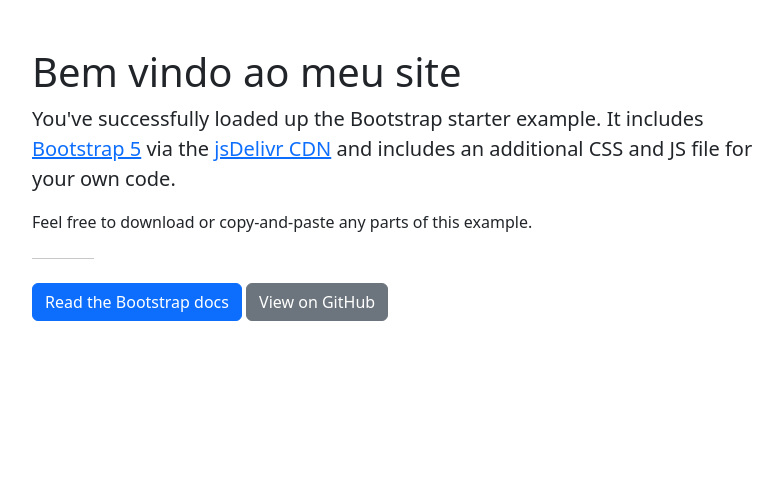
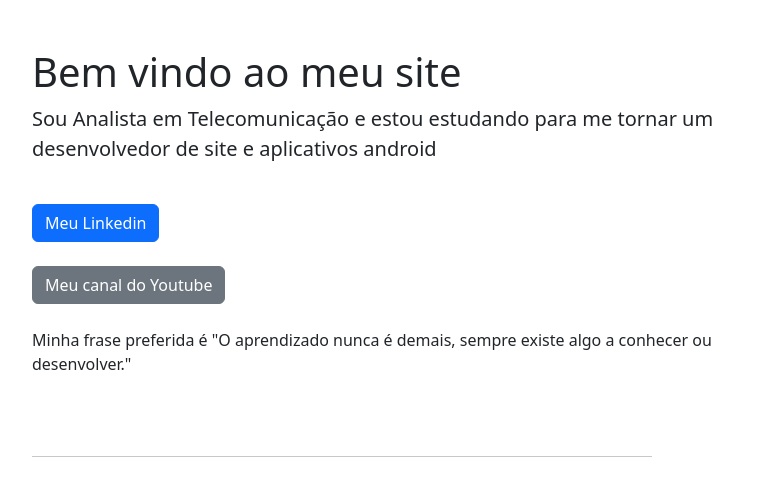
Before and after one commit to jojishimada/jojishimada.onrender.com, a Flask app: page / in a window 1280 px wide. Shown: the part 56-552 px from the top of the page, without its empty margins (50-830 px from the left). Run offline with Flask 2, Linux system fonts and the light colour scheme; some libraries are stand-ins or nearby versions.

Commit message:
melhoria

```diff
--- a/templates/index.html
+++ b/templates/index.html
@@ -53,13 +53,15 @@
     <div class="container my-5">
       <h1>Bem vindo ao meu site</h1>
       <div class="col-lg-8 px-0">
-        <p class="fs-5">You've successfully loaded up the Bootstrap starter example. It includes <a href="https://getbootstrap.com/">Bootstrap 5</a> via the <a href="https://www.jsdelivr.com/package/npm/bootstrap">jsDelivr CDN</a> and includes an additional CSS and JS file for your own code.</p>
-        <p>Feel free to download or copy-and-paste any parts of this example.</p>
+        <p class="fs-5">Sou Analista em Telecomunicação e estou estudando para me tornar um desenvolvedor de site e aplicativos android</p><br>
+            <a href="https://www.linkedin.com/in/joji-shimada-b52652/" class="btn btn-primary">Meu Linkedin</a><br><br>
+            <a href="https://www.youtube.com/channel/UCUfpgxlS3wHxuu_Rgkci-iA" class="btn btn-secondary">Meu canal do Youtube</a><br><br>
 
-        <hr class="col-1 my-4">
+        <p>Minha frase preferida é "O aprendizado nunca é demais, sempre existe algo a conhecer ou desenvolver."</p><br><br>
 
-        <a href="https://getbootstrap.com" class="btn btn-primary">Read the Bootstrap docs</a>
-        <a href="https://github.com/twbs/examples" class="btn btn-secondary">View on GitHub</a>
+        <hr class="col-10 my-64">
+
+
       </div>
     </div>
 
```
